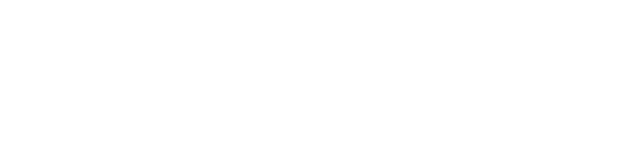
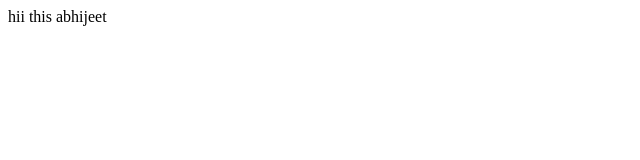
Before and after one commit to imhajir/git-learning, a plain HTML site: page index.html in a window 1280 px wide. Shown: the whole page, without its empty margins (0-640 px from the left). Drawn offline with Linux system fonts and the light colour scheme.

Commit message:
paragraph added

```diff
--- a/index.html
+++ b/index.html
@@ -3,6 +3,7 @@
 
     </head>
     <body>
+        <p> hii this abhijeet </p>
 
     </body>
 </html>
```
